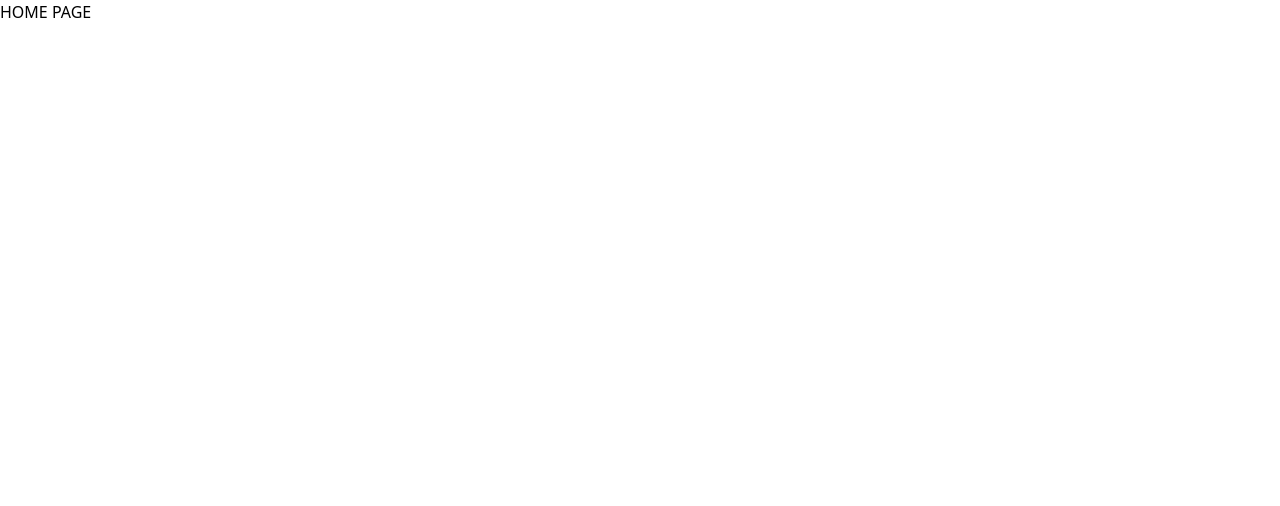
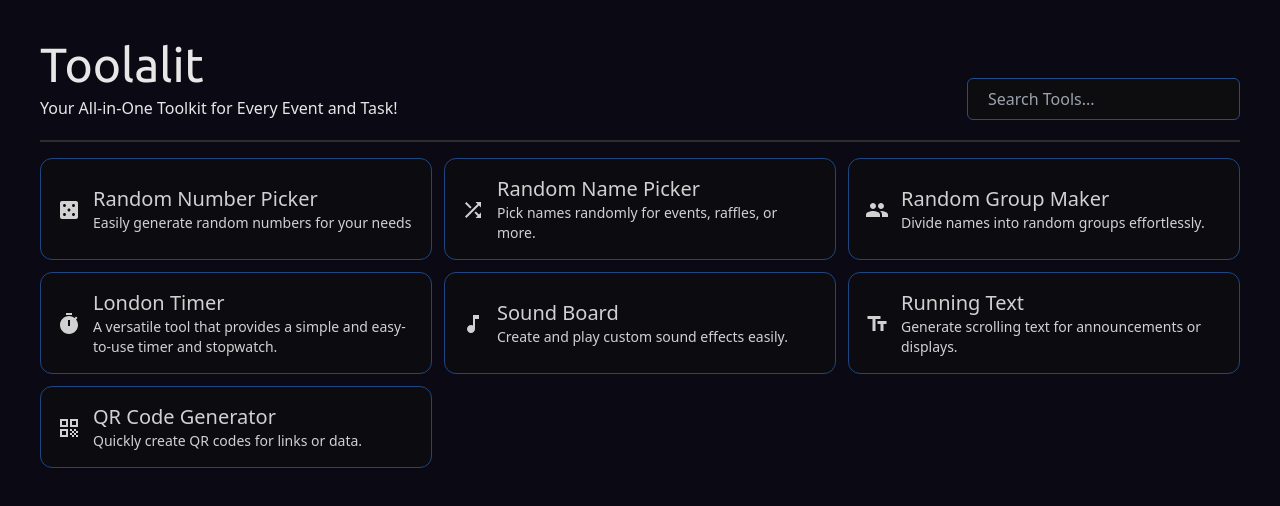
Before and after one commit to haydar-hilmy/toolalit, a React (Vite) app: page / in a window 1280 px wide. Shown: the top 506 px of the page. Built offline with nearby package versions, Linux system fonts and the light colour scheme.

Commit message:
create home view

```diff
--- a/index.html
+++ b/index.html
@@ -1,37 +1,43 @@
 <!doctype html>
 <html lang="en">
+
 <head>
   <meta charset="UTF-8" />
-    <link rel="icon" type="image/svg+xml" href="/vite.svg" />
+  <link rel="icon" type="image/svg+xml" href="/assets/images/smudge.jpg" />
 
   <meta name="robots" content="index, follow" />
   <meta name="viewport" content="width=device-width, initial-scale=1.0" />
   <meta name="theme-color" content="#ffffff" />
 
-    <link rel="canonical" href="" />
+  <link rel="canonical" href="https://toolalit.vercel.app/" />
 
   <meta name="title" content="Toolalit App" />
   <meta name="google-site-verification" content="" />
   <meta name="description" content="Toolalit App - Your All-in-One Toolkit" />
-    <meta name="keywords"
-        content="tool, all in one" />
+  <meta name="keywords" content="tool, all in one" />
   <meta name="author" content="Haydar Hilmy" />
   <meta http-equiv="Content-Type" content="text/html; charset=utf-8" />
   <meta name="language" content="Indonesia" />
   <meta name="revisit-after" content="2 days" />
 
   <meta property="og:title" content="Toolalit App" />
-    <meta property="og:description"
-        content="Provides All-in-One Toolkit ✨" />
+  <meta property="og:description" content="Provides All-in-One Toolkit ✨ by Haydar" />
   <meta property="og:image" content="assets/images/smudge.jpg" />
-    <meta property="og:url" content="https://london-timer.vercel.app" />
+  <meta property="og:url" content="https://toolalit.vercel.app/" />
   <meta property="og:type" content="website" />
 
+  <meta property="og:site_name" content="Toolalit App" />
+  <meta property="og:image:alt" content="An image representing Toolalit App" />
+  <meta property="og:locale" content="en_US" />
+  <meta property="og:updated_time" content="2024-12-02T12:00:00Z" />
 
-    <title>Vite + React</title>
+
+  <title>Toolalit App</title>
 </head>
+
 <body>
   <div id="root"></div>
   <script type="module" src="/src/main.jsx"></script>
 </body>
+
 </html>
--- a/package.json
+++ b/package.json
@@ -10,6 +10,10 @@
     "preview": "vite preview"
   },
   "dependencies": {
+    "@emotion/react": "^11.13.5",
+    "@emotion/styled": "^11.13.5",
+    "@mui/icons-material": "^6.1.9",
+    "@mui/material": "^6.1.9",
     "react": "^18.3.1",
     "react-dom": "^18.3.1",
     "react-router-dom": "^7.0.1"
--- /dev/null
+++ b/src/Components/Elements/Cards/ItemCard.jsx
@@ -0,0 +1,29 @@
+import { CardGiftcard } from "@mui/icons-material"
+import { Link } from "react-router-dom"
+
+const ItemCard = (props) => {
+    const {
+        infoData = {
+            title: "It's a Card",
+            desc: "Lorem de ipsum dolor sit amet",
+            icon: <CardGiftcard />,
+            link: "/"
+        }
+    } = props
+
+    return (
+        <>
+            <Link to={infoData.link}>
+                <div className="w-full h-full p-4 gap-3 items-center flex flex-row opacity-90 cursor-pointer rounded-xl border border-[#214d8f] bg-secondary-dark duration-100 active:scale-95 hover:border-[#0066ff] hover:opacity-100 hover:shadow-md hover:shadow-[#0066ff75]">
+                    <div className="text-base">{infoData.icon}</div>
+                    <div>
+                        <h3 className="text-xl font-medium">{infoData.title}</h3>
+                        <p className="text-sm font-normal">{infoData.desc}</p>
+                    </div>
+                </div>
+            </Link>
+        </>
+    )
+}
+
+export default ItemCard
--- /dev/null
+++ b/src/Components/Elements/Input/MainInput.jsx
@@ -0,0 +1,11 @@
+const MainInput = (props) => {
+    const { onchange, oninput, type, variant, placeholder, name, autofocus } = props
+
+    return (
+        <>
+            <input autoFocus={autofocus} className={`${variant} px-5 py-2 rounded-md bg-secondary-dark border border-[#214d8f] outline-none focus:outline-1 focus:outline-[#0066ff]`} type={type} name={name} onInput={oninput} onchange={onchange} placeholder={placeholder}  />
+        </>
+    )
+}
+
+export default MainInput
--- /dev/null
+++ b/src/Data/ToolsData.jsx
@@ -0,0 +1,48 @@
+import { Casino, Group, MusicNote, QrCode, Shuffle, TextFields, Timer } from "@mui/icons-material";
+
+const ToolsData = [
+    {
+        title: "Random Number Picker",
+        desc: "Easily generate random numbers for your needs",
+        icon: <Casino/>,
+        link: "/random-number",
+    },
+    {
+        title: "Random Name Picker",
+        desc: "Pick names randomly for events, raffles, or more.",
+        icon: <Shuffle/>,
+        link: "/random-name",
+    },
+    {
+        title: "Random Group Maker",
+        desc: "Divide names into random groups effortlessly.",
+        icon: <Group/>,
+        link: "/random-name",
+    },
+    {
+        title: "London Timer",
+        desc: "A versatile tool that provides a simple and easy-to-use timer and stopwatch.",
+        icon: <Timer/>,
+        link: "/london-timer",
+    },
+    {
+        title: "Sound Board",
+        desc: "Create and play custom sound effects easily.",
+        icon: <MusicNote/>,
+        link: "/sound-board",
+    },
+    {
+        title: "Running Text",
+        desc: "Generate scrolling text for announcements or displays.",
+        icon: <TextFields/>,
+        link: "/running-text",
+    },
+    {
+        title: "QR Code Generator",
+        desc: "Quickly create QR codes for links or data.",
+        icon: <QrCode/>,
+        link: "/qrcode",
+    },
+]
+
+export { ToolsData }
--- a/src/Pages/Home.jsx
+++ b/src/Pages/Home.jsx
@@ -1,16 +1,42 @@
 import { useEffect } from "react"
+import ItemCard from "../Components/Elements/Cards/ItemCard"
+import { ToolsData } from "../Data/ToolsData"
+import MainInput from "../Components/Elements/Input/MainInput"
+
 
 const Home = () => {
 
     useEffect(() => {
-      document.title = "Toolalit App"
+        document.title = "Toolalit App"
     }, [])
 
 
     return (
-        <>
-            HOME PAGE
-        </>
+        <div className="px-5 sm:px-10">
+            <div style={{ borderBottomColor: "#2d2d2d" }} className="flex flex-row mt-10 pb-5 border-b-2">
+                <div style={{ flex: 1 }} className="flex flex-col gap-2">
+                    <h1 style={{ fontFamily: "Ubuntu" }} className="text-5xl">
+                        Toolalit
+                    </h1>
+                    <h3>
+                        Your All-in-One Toolkit for Every Event and Task!
+                    </h3>
+                </div>
+                <div className="flex items-end">
+                    <MainInput name="search" placeholder="Search Tools..." />
+                </div>
+            </div>
+
+            <div className="grid grid-cols-1 items-stretch sm:grid-cols-2 md:grid-cols-3 gap-3 mt-4">
+                {
+                    ToolsData.map((data, index) => (
+                        <div key={index}>
+                            <ItemCard infoData={data} />
+                        </div>
+                    ))
+                }
+            </div>
+        </div>
     )
 }
 
--- a/src/index.css
+++ b/src/index.css
@@ -1,4 +1,5 @@
 @import url("https://fonts.googleapis.com/css2?family=Inter");
+@import url("https://fonts.googleapis.com/css2?family=Montserrat:ital,wght@0,100..900;1,100..900&family=Ubuntu:ital,wght@0,300;0,400;0,500;0,700;1,300;1,400;1,500;1,700&display=swap");
 
 @tailwind base;
 @tailwind components;
--- a/tailwind.config.js
+++ b/tailwind.config.js
@@ -1,5 +1,5 @@
 /** @type {import('tailwindcss').Config} */
-// const plugin = require('tailwindcss/plugin');
+const plugin = require('tailwindcss/plugin');
 export default {
   content: [
     "./index.html",
@@ -11,6 +11,43 @@ export default {
         body: ['Inter', 'sans-serif'],
       }
     },
+    colors: {
+      primary: ["#2a2a2a"],
+      "primary-light": ["#E7E7E7"],
+      'selection-bg': '#bfb9f9',
+      'selection-text': '#000',
+    },
+    backgroundColor: {
+      "primary": "#FFFBF3",
+      "primary-dark": "#0b0a14",
+      'secondary-dark': "#0d0d10",
+      'btn-primary': "#1d4ed8", // bg-blue-700
+      'btn-secondary': "#1e1e1e",
+      'btn-disabled': "#1e1e1e9c",
+      'btn-special': '#581c87', // purple
+      'btn-success': '#156233',
+      'btn-error': '#e74c3c',
+      'btn-warning': '#b91c1c' // red
+    }
   },
-  plugins: [],
+  plugins: [
+    plugin(function ({ addBase, theme, addUtilities }) {
+      addBase({
+        'body': {
+          backgroundColor: theme('backgroundColor.primary-dark'),
+          color: theme('colors.primary-light'),
+        },
+      });
+      addUtilities({
+        '::selection': {
+          backgroundColor: theme('colors.selection-bg'),
+          color: theme('colors.selection-text'),
+        },
+        '::-moz-selection': {
+          backgroundColor: theme('colors.selection-bg'),
+          color: theme('colors.selection-text'),
+        },
+      });
+    }),
+  ],
 }
```
Also changed, not shown: 1 other file (tests, documents, lock files or other folders). Lines whose indentation alone changed are shown as unchanged.
